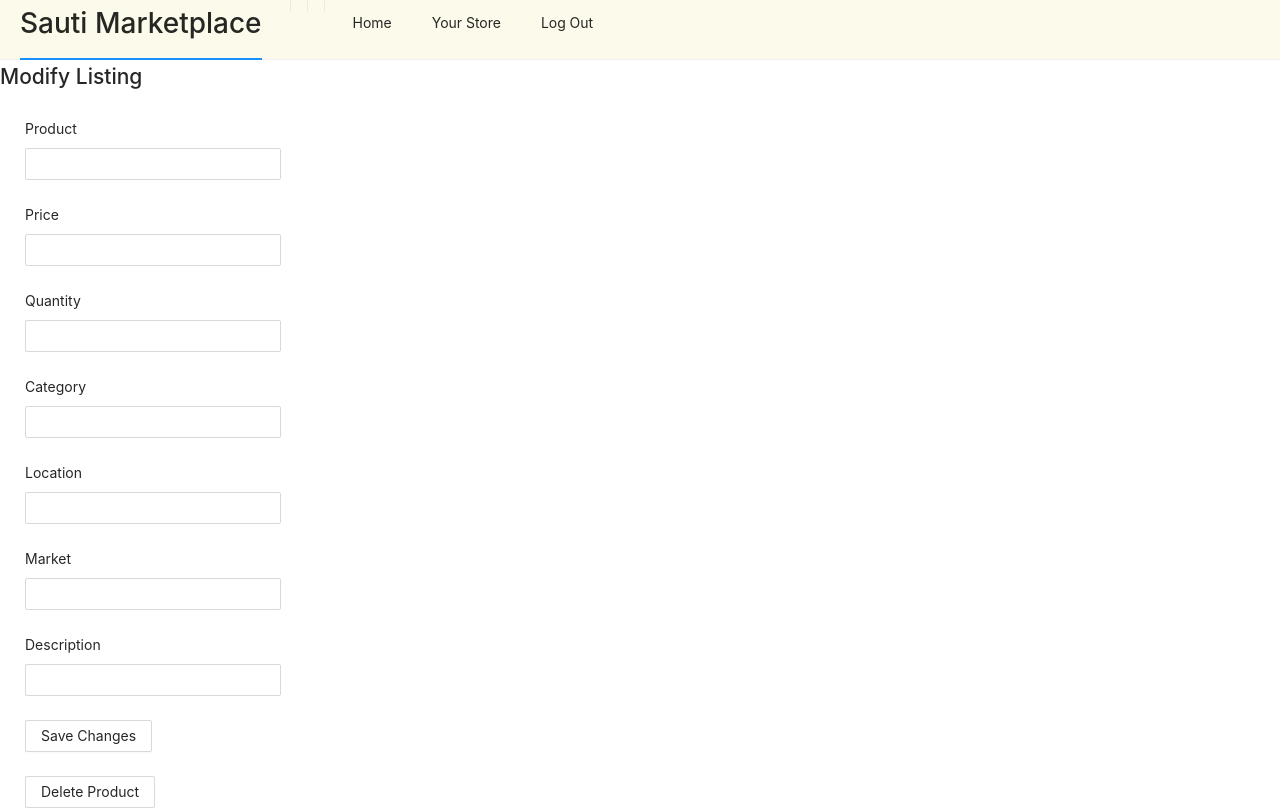
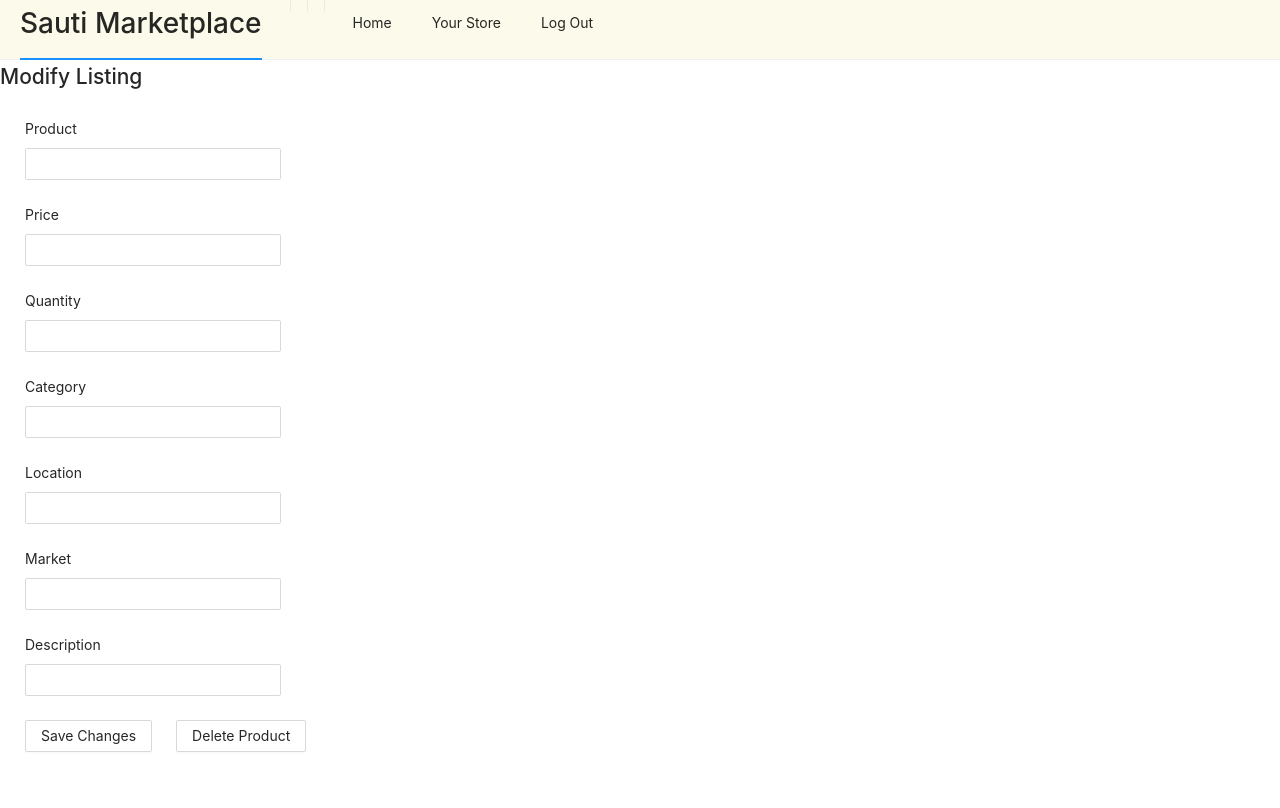
Before and after one commit to atoledo1/Sauti-African-Marketplace, a React (Create React App) app in the folder my-app/: page /modify-item/1 in a window 1280 px wide. Built offline with nearby package versions, Linux system fonts and the light colour scheme; no server answers; sample sign-in values are in the browser's storage.

Commit message:
added space

```diff
--- a/my-app/src/components/modifyitem.js
+++ b/my-app/src/components/modifyitem.js
@@ -2,7 +2,7 @@ import React, {useState, useEffect} from "react";
 import {axiosWithAuth} from "../utils/axiosWIthAUTH";
 import {PRODUCTS_PATH} from "../utils/URLs";
 import {useHistory, useParams} from "react-router-dom";
-import {Button, Form, Input} from "antd";
+import {Button, Form, Input, Space, Divider} from "antd";
 
 const ModifyItem = () => {
   const initialFormValues = {
@@ -93,8 +93,6 @@ const ModifyItem = () => {
             />
           </Form.Item>
 
-
-
           <Form.Item label="Location">
             <Input
               type="text"
@@ -120,9 +118,10 @@ const ModifyItem = () => {
               onChange={onChange}
             />
           </Form.Item>
+          <div style={{display:"flex"}}>
+            <Space size="large">
           <Form.Item>
             <Button onClick={editListing} htmlType="submit">
-              {" "}
               Save Changes
             </Button>
           </Form.Item>
@@ -131,6 +130,8 @@ const ModifyItem = () => {
               Delete Product
             </Button>
           </Form.Item>
+          </Space>
+          </div>
         </Form>
       </div>
     </>
@@ -138,38 +139,3 @@ const ModifyItem = () => {
 };
 
 export default ModifyItem;
-
-// <Form  style={{ width:"26%", margin:"25px"}}  layout="vertical" name="login" className="login-form" initialValues={{ remember: true }} onFinish={handleSubmit}>
-
-// <Form.Item rules={[{ required: true, message: 'Please input your Username!' }]}label="Username">
-//   <Input prefix={<UserOutlined className="site-form-item-icon" />} placeholder="Username"
-
-//     id="logname"
-//     name="username"
-//     type="textbox"
-//     onChange={handleChange}/>
-//   </Form.Item>
-
-// <Form.Item rules={[{ required: true, message: 'Please input your Password!' }]}label="Password">
-//   <Input.Password   prefix={<LockOutlined className="site-form-item-icon" />}
-//     id="logpass"
-//     name="password"
-//     type="password"
-//     onChange={handleChange}
-//     placeholder="Password"
-//     />
-//      </Form.Item>
-//      <Space direction="vertical" size="large">
-// <Form.Item name="remember" valuePropName="checked" noStyle>
-
-//   <Checkbox>Remember me</Checkbox>
-// </Form.Item>
-//   <Form.Item>
-// <Button type="primary"className="login-form-button" htmlType="submit">Log in</Button>
-
-// </Form.Item>
-// </Space>
-// </Form>
-
-// );
-// }
--- a/my-app/src/components/mylist.js
+++ b/my-app/src/components/mylist.js
@@ -33,7 +33,7 @@ const MyProducts = (props) => {
 
 
 
-cover={[
+actions={[
 user.id === props.item.user_id && (<Button onClick={modifyItem}>Edit</Button>)]}>
 
 
```
